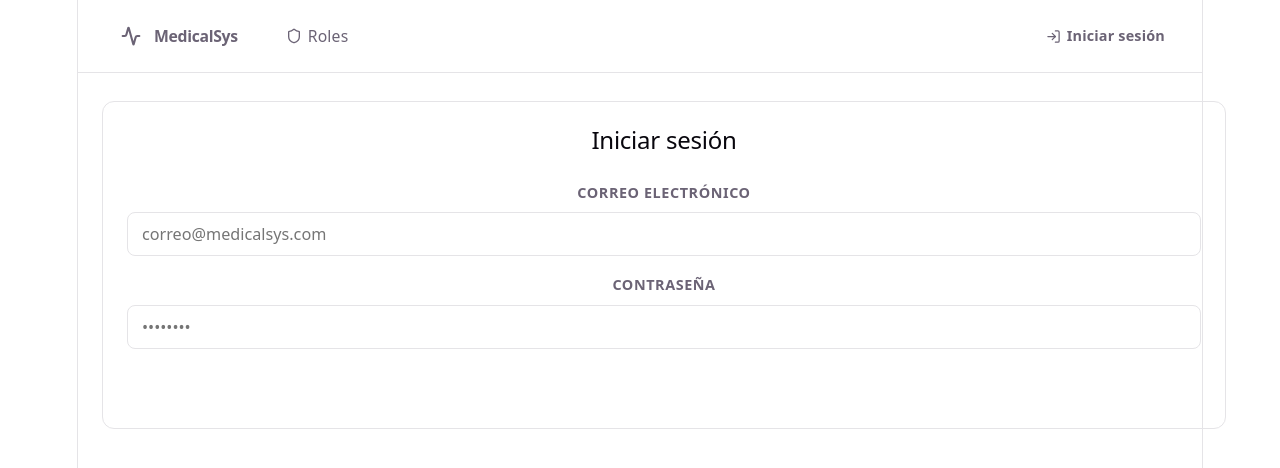
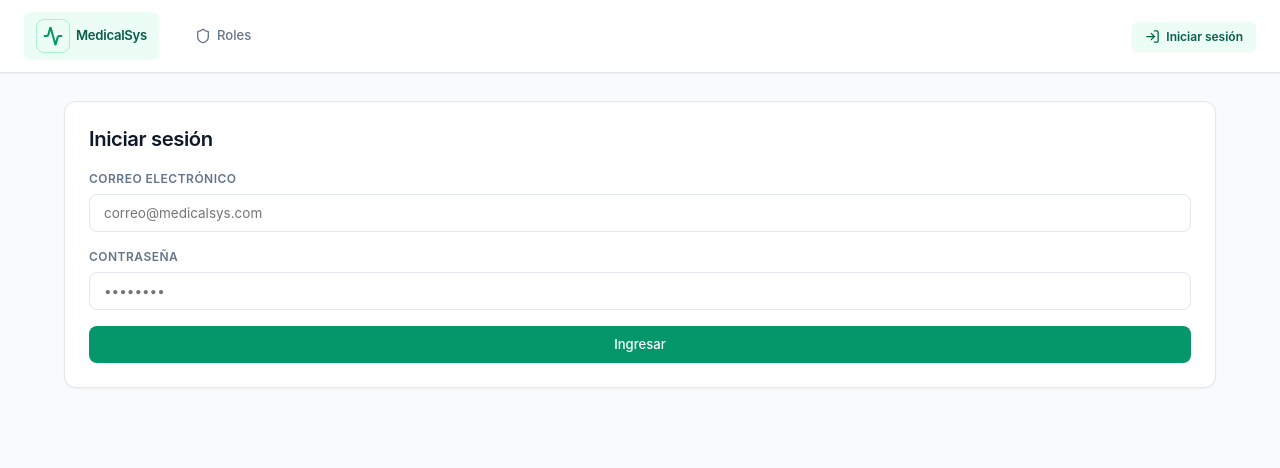
Before and after one commit to royalarcon-source/Medicalsys, a React (Vite) app in the folder Front/: page /login in a window 1280 px wide. Shown: the top 468 px of the page. Built offline with nearby package versions, Linux system fonts and the light colour scheme.

Commit message:
estilos para h, definicion de variables de colores a utilizar, diseños de p a, labels

```diff
--- a/Front/src/index.css
+++ b/Front/src/index.css
@@ -1,111 +1,129 @@
 :root {
-  --text: #6b6375;
-  --text-h: #08060d;
-  --bg: #fff;
-  --border: #e5e4e7;
-  --code-bg: #f4f3ec;
-  --accent: #aa3bff;
-  --accent-bg: rgba(170, 59, 255, 0.1);
-  --accent-border: rgba(170, 59, 255, 0.5);
-  --social-bg: rgba(244, 243, 236, 0.5);
-  --shadow:
-    rgba(0, 0, 0, 0.1) 0 10px 15px -3px, rgba(0, 0, 0, 0.05) 0 4px 6px -2px;
+  --font-sans: 'Inter', system-ui, -apple-system, BlinkMacSystemFont, 'Segoe UI', Roboto, Oxygen, Ubuntu, Cantarell, sans-serif;
+  --font-mono: ui-monospace, SFMono-Regular, Menlo, Monaco, Consolas, monospace;
 
-  --sans: system-ui, 'Segoe UI', Roboto, sans-serif;
-  --heading: system-ui, 'Segoe UI', Roboto, sans-serif;
-  --mono: ui-monospace, Consolas, monospace;
+  /* Neutrals: White, Slate Grays, Black */
+  --bg-page: #f8fafc;
+  --bg-surface: #ffffff;
+  --bg-subtle: #f1f5f9;
+  --bg-hover: #f8fafc;
 
-  font: 18px/145% var(--sans);
-  letter-spacing: 0.18px;
-  color-scheme: light dark;
-  color: var(--text);
-  background: var(--bg);
-  font-synthesis: none;
+  --border: #e2e8f0;
+  --border-strong: #cbd5e1;
+
+  --text-main: #0f172a;
+  --text-muted: #64748b;
+  --text-dim: #94a3b8;
+
+  /* Clinical Green (Primary & Success) */
+  --primary: #059669;
+  --primary-hover: #047857;
+  --primary-active: #065f46;
+  --primary-bg: #ecfdf5;
+  --primary-border: #a7f3d0;
+  --primary-text: #065f46;
+
+  /* Alert / Emergency Red (Danger & High Alert) */
+  --danger: #dc2626;
+  --danger-hover: #b91c1c;
+  --danger-active: #991b1b;
+  --danger-bg: #fef2f2;
+  --danger-border: #fecaca;
+  --danger-text: #991b1b;
+
+  /* Warning / Amber */
+  --warning: #d97706;
+  --warning-bg: #fffbeb;
+  --warning-border: #fde68a;
+  --warning-text: #92400e;
+
+  /* Info / Calm Slate-Blue */
+  --info: #0284c7;
+  --info-bg: #f0f9ff;
+  --info-border: #bae6fd;
+  --info-text: #0369a1;
+
+  /* Shadows */
+  --shadow-sm: 0 1px 2px 0 rgba(0, 0, 0, 0.05);
+  --shadow-md: 0 4px 6px -1px rgba(0, 0, 0, 0.07), 0 2px 4px -2px rgba(0, 0, 0, 0.05);
+  --shadow-lg: 0 10px 15px -3px rgba(0, 0, 0, 0.08), 0 4px 6px -4px rgba(0, 0, 0, 0.04);
+  --shadow-modal: 0 20px 25px -5px rgba(0, 0, 0, 0.1), 0 8px 10px -6px rgba(0, 0, 0, 0.1);
+
+  font-family: var(--font-sans);
+  font-size: 15px;
+  line-height: 1.5;
+  color: var(--text-main);
+  background-color: var(--bg-page);
   text-rendering: optimizeLegibility;
   -webkit-font-smoothing: antialiased;
   -moz-osx-font-smoothing: grayscale;
-
-  @media (max-width: 1024px) {
-    font-size: 16px;
-  }
 }
 
-@media (prefers-color-scheme: dark) {
-  :root {
-    --text: #9ca3af;
-    --text-h: #f3f4f6;
-    --bg: #16171d;
-    --border: #2e303a;
-    --code-bg: #1f2028;
-    --accent: #c084fc;
-    --accent-bg: rgba(192, 132, 252, 0.15);
-    --accent-border: rgba(192, 132, 252, 0.5);
-    --social-bg: rgba(47, 48, 58, 0.5);
-    --shadow:
-      rgba(0, 0, 0, 0.4) 0 10px 15px -3px, rgba(0, 0, 0, 0.25) 0 4px 6px -2px;
-  }
-
-  #social .button-icon {
-    filter: invert(1) brightness(2);
-  }
-}
-
-#root {
-  width: 1126px;
-  max-width: 100%;
-  margin: 0 auto;
-  text-align: center;
-  border-inline: 1px solid var(--border);
-  min-height: 100svh;
-  display: flex;
-  flex-direction: column;
+* {
   box-sizing: border-box;
 }
 
 body {
   margin: 0;
+  padding: 0;
+  background-color: var(--bg-page);
+  color: var(--text-main);
+  min-height: 100vh;
 }
 
-h1,
-h2 {
-  font-family: var(--heading);
-  font-weight: 500;
-  color: var(--text-h);
+#root {
+  min-height: 100vh;
+  display: flex;
+  flex-direction: column;
+}
+
+h1, h2, h3, h4, h5, h6 {
+  color: var(--text-main);
+  font-weight: 600;
+  letter-spacing: -0.02em;
+  margin: 0;
 }
 
 h1 {
-  font-size: 56px;
-  letter-spacing: -1.68px;
-  margin: 32px 0;
-  @media (max-width: 1024px) {
-    font-size: 36px;
-    margin: 20px 0;
-  }
+  font-size: 1.875rem;
+  line-height: 2.25rem;
 }
+
 h2 {
-  font-size: 24px;
-  line-height: 118%;
-  letter-spacing: -0.24px;
-  margin: 0 0 8px;
-  @media (max-width: 1024px) {
-    font-size: 20px;
-  }
+  font-size: 1.35rem;
+  line-height: 1.75rem;
 }
+
+h3 {
+  font-size: 1.1rem;
+  line-height: 1.5rem;
+}
+
 p {
   margin: 0;
+  color: var(--text-muted);
 }
 
-code,
-.counter {
-  font-family: var(--mono);
-  display: inline-flex;
-  border-radius: 4px;
-  color: var(--text-h);
+a {
+  color: var(--primary);
+  text-decoration: none;
+  transition: color 0.15s ease;
+}
+
+a:hover {
+  color: var(--primary-hover);
+}
+
+button {
+  font-family: inherit;
+  font-size: inherit;
 }
 
 code {
-  font-size: 15px;
-  line-height: 135%;
-  padding: 4px 8px;
-  background: var(--code-bg);
+  font-family: var(--font-mono);
+  font-size: 0.875em;
+  padding: 0.15em 0.35em;
+  border-radius: 4px;
+  background: var(--bg-subtle);
+  color: var(--text-main);
 }
```
